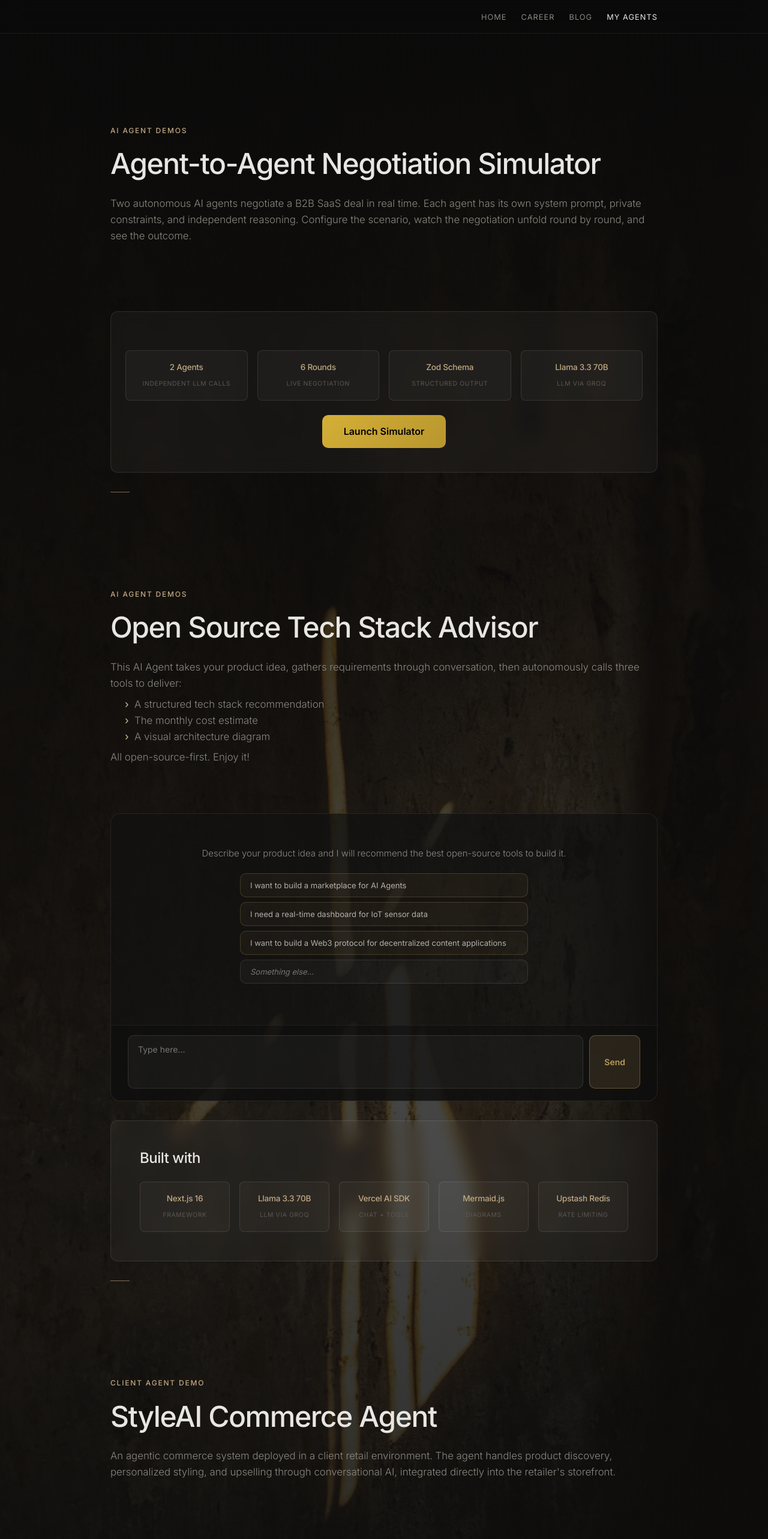
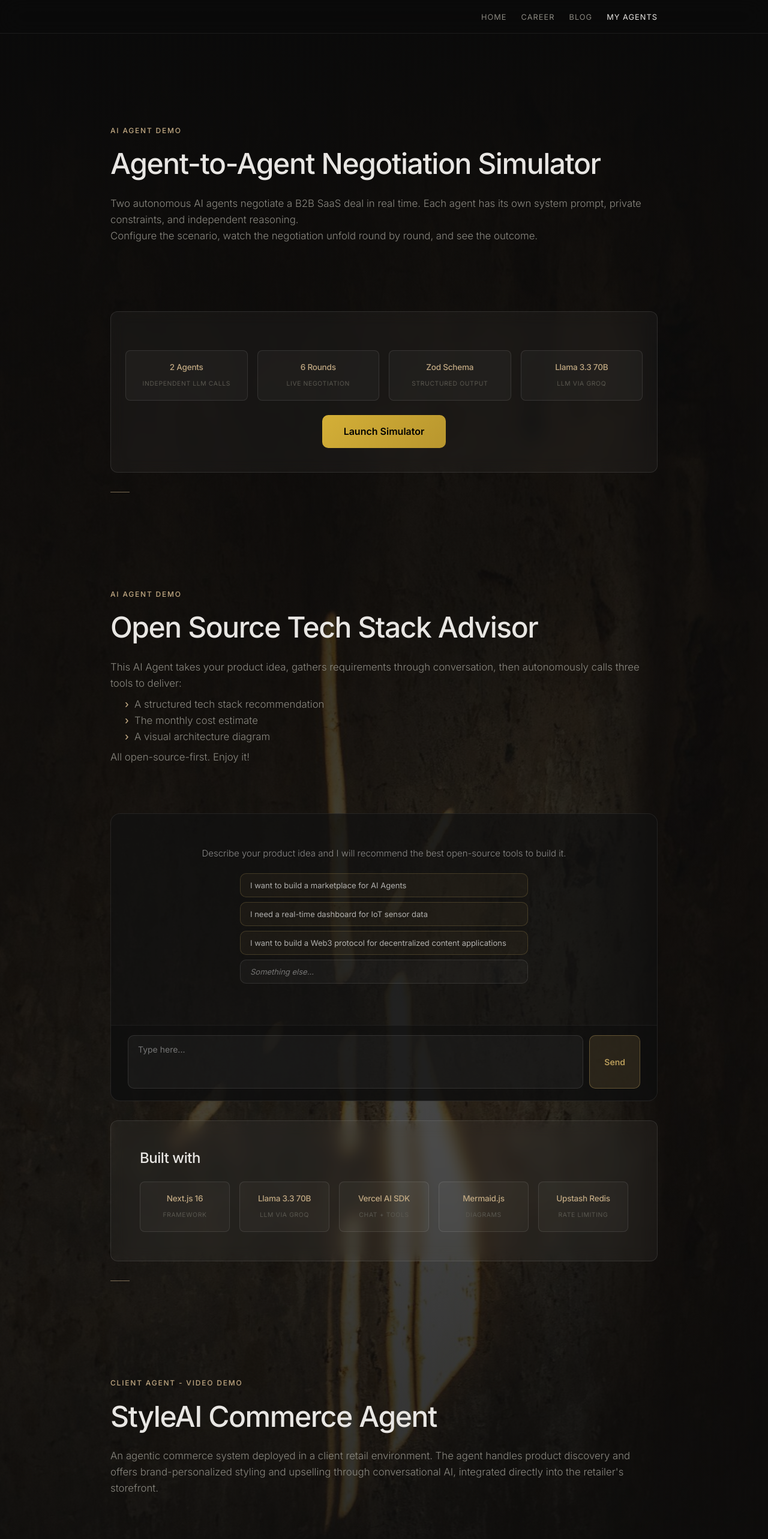
Before and after one commit to AgenticMindset/nextjs-boilerplate, a Next.js app: page /agents in a window 1280 px wide. Shown: the top 2566 px of the page at 60% size. Built offline with nearby package versions, Linux system fonts and the light colour scheme.

Commit message:
tweaks in agent behavior

```diff
--- a/app/agents/page.tsx
+++ b/app/agents/page.tsx
@@ -15,15 +15,17 @@ export default function AgentsPage() {
       <div className="work-wrapper__content">
         {/* Negotiation Simulator */}
         <div className="work-header" style={{ maxWidth: "100%" }}>
-          <p className="work-header__greeting animate-in">AI Agent Demos</p>
+          <p className="work-header__greeting animate-in">AI Agent Demo</p>
           <h1 className="work-header__title animate-in animate-in--delay-1">
             Agent-to-Agent Negotiation Simulator
           </h1>
           <p className="work-header__subtitle animate-in animate-in--delay-2">
             Two autonomous AI agents negotiate a B2B SaaS deal in real time.
             Each agent has its own system prompt, private constraints, and
-            independent reasoning. Configure the scenario, watch the
-            negotiation unfold round by round, and see the outcome.
+            independent reasoning.
+          </p>
+           <p className="work-header__subtitle animate-in animate-in--delay-2">
+            Configure the scenario, watch the negotiation unfold round by round, and see the outcome.
           </p>
         </div>
         <div className="work-card animate-in" style={{ marginTop: "2rem" }}>
@@ -72,7 +74,7 @@ export default function AgentsPage() {
 
         {/* Tech Stack Advisor */}
         <div className="work-header" style={{ maxWidth: "100%" }}>
-          <p className="work-header__greeting animate-in">AI Agent Demos</p>
+          <p className="work-header__greeting animate-in">AI Agent Demo</p>
           <h1 className="work-header__title animate-in animate-in--delay-1">
             Open Source Tech Stack Advisor
           </h1>
@@ -131,13 +133,13 @@ export default function AgentsPage() {
 
         {/* StyleAI Agent Demo */}
         <div className="work-header" style={{ maxWidth: "100%" }}>
-          <p className="work-header__greeting animate-in">Client Agent Demo</p>
+          <p className="work-header__greeting animate-in">Client Agent - Video Demo</p>
           <h1 className="work-header__title animate-in animate-in--delay-1">
             StyleAI Commerce Agent
           </h1>
           <p className="work-header__subtitle animate-in animate-in--delay-2">
             An agentic commerce system deployed in a client retail environment.
-            The agent handles product discovery, personalized styling, and
+            The agent handles product discovery and offers brand-personalized styling and
             upselling through conversational AI, integrated directly into the
             retailer&apos;s storefront.
           </p>
--- a/lib/rate-limit.ts
+++ b/lib/rate-limit.ts
@@ -8,7 +8,7 @@ const redis = new Redis({
 
 export const rateLimiter = new Ratelimit({
   redis,
-  limiter: Ratelimit.slidingWindow(10, "1 h"),
+  limiter: Ratelimit.slidingWindow(30, "1 h"),
   analytics: true,
   prefix: "agent-ratelimit",
 });
```
